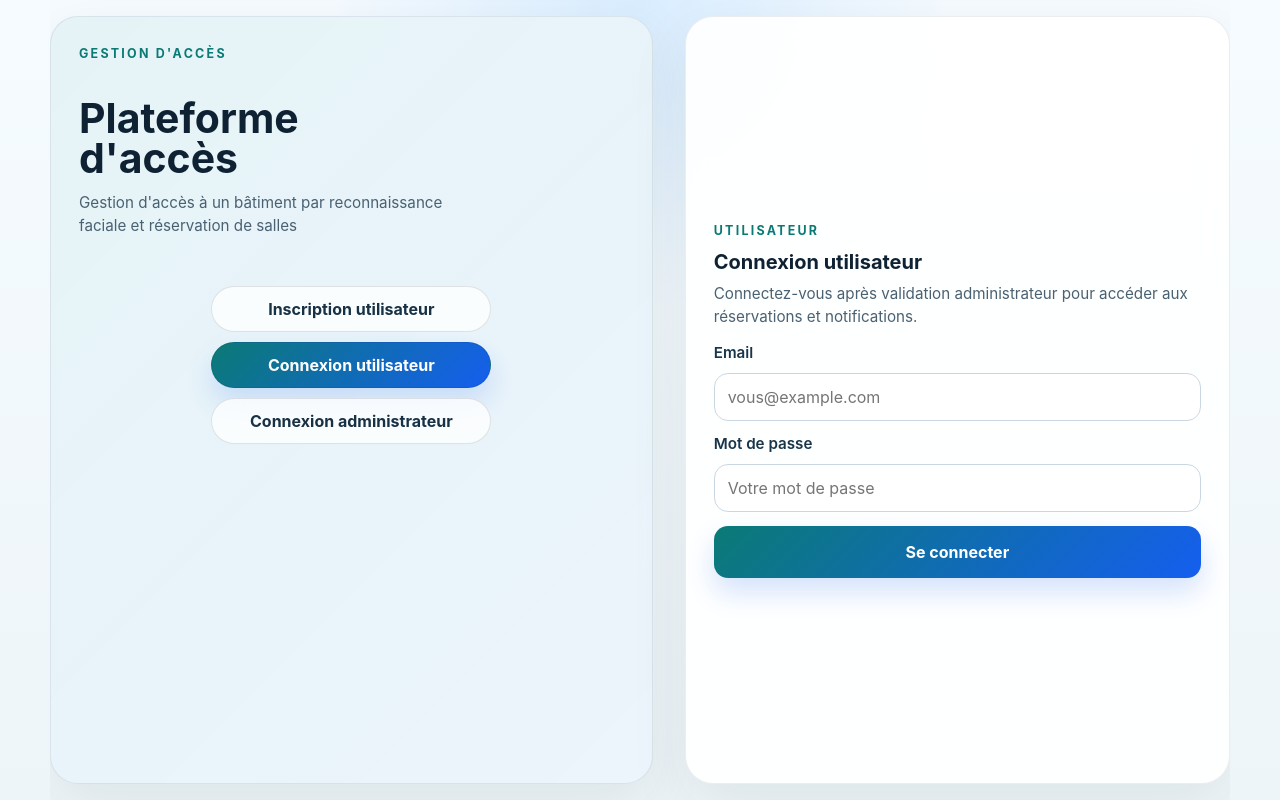
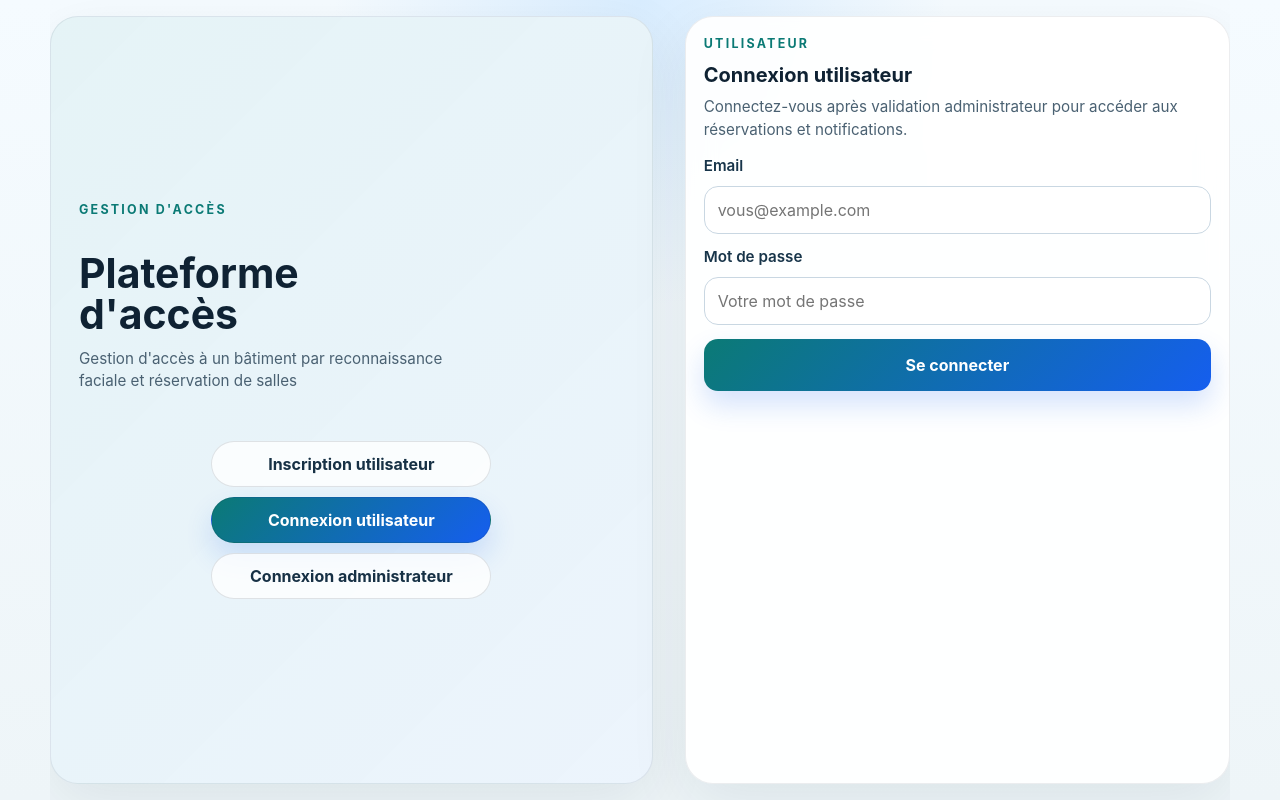
Before and after one commit to Josiane5618/MutwarekaziJosiane_Tfe_ApplicationWeb_2026, a React app in the folder frontend/: page / in a window 1280 px wide. Both pictures are taken after a click on the button "Connexion utilisateur". Built offline with nearby package versions, Linux system fonts and the light colour scheme; no server answers; the HTML template or start-up script is replaced by a standard one.

Commit message:
centre seulement la card de gauche

```diff
--- a/frontend/src/App.css
+++ b/frontend/src/App.css
@@ -809,22 +809,11 @@
 
 .view-user .register-hero,
 .view-admin .register-hero {
-  justify-content: flex-start;
+  justify-content: center;
 }
 
-.view-user .register-panel,
-.view-admin .register-panel {
-  display: flex;
-  align-items: center;
-  justify-content: center;
-  padding: 28px;
-}
-
-.view-user .register-panel > .register-form,
-.view-admin .register-panel > .register-form,
-.view-user .register-panel > .session-panel,
-.view-admin .register-panel > .session-panel {
-  width: min(100%, 520px);
+.view-user .register-panel {
+  padding: 18px;
 }
 
 .view-user .user-dashboard {
```
